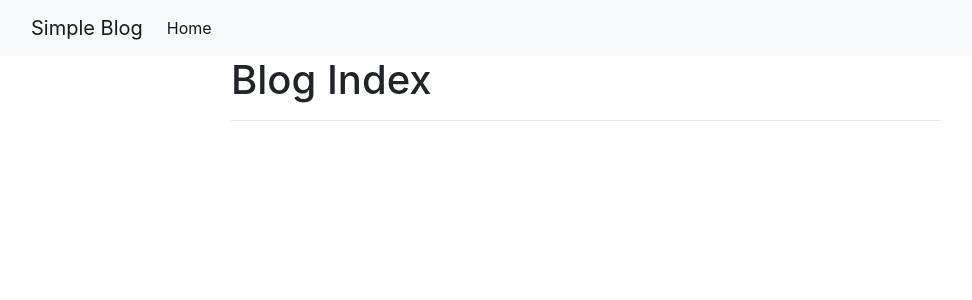
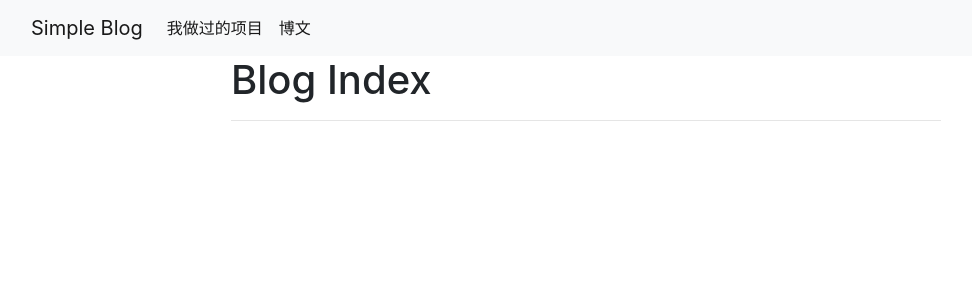
Before and after one commit to liuhui998/simple_blog, a Django app: page /blog/ in a window 1280 px wide. Shown: the top 300 px of the page, without its empty margins (54-1026 px from the left). Run offline with Django 3.2, Linux system fonts and the light colour scheme; data that the repository does not hold is empty; some libraries are stand-ins or nearby versions.

Commit message:
增加中文介绍

```diff
--- a/simple_blog/templates/base.html
+++ b/simple_blog/templates/base.html
@@ -10,9 +10,10 @@
         <div class="collapse navbar-collapse" id="navbarSupportedContent">
           <ul class="navbar-nav mr-auto">
             <li class="nav-item active">
-              <a class="nav-link" href="{% url 'project_index' %}">Home</a>
+                <a class="nav-link" href="{% url 'project_index' %}">我做过的项目</a>
             </li>
             <li class="nav-item active">
+                <a class="nav-link" href="{% url 'blog_index' %}">博文</a>
             </li>
           </ul>
         </div>
```
